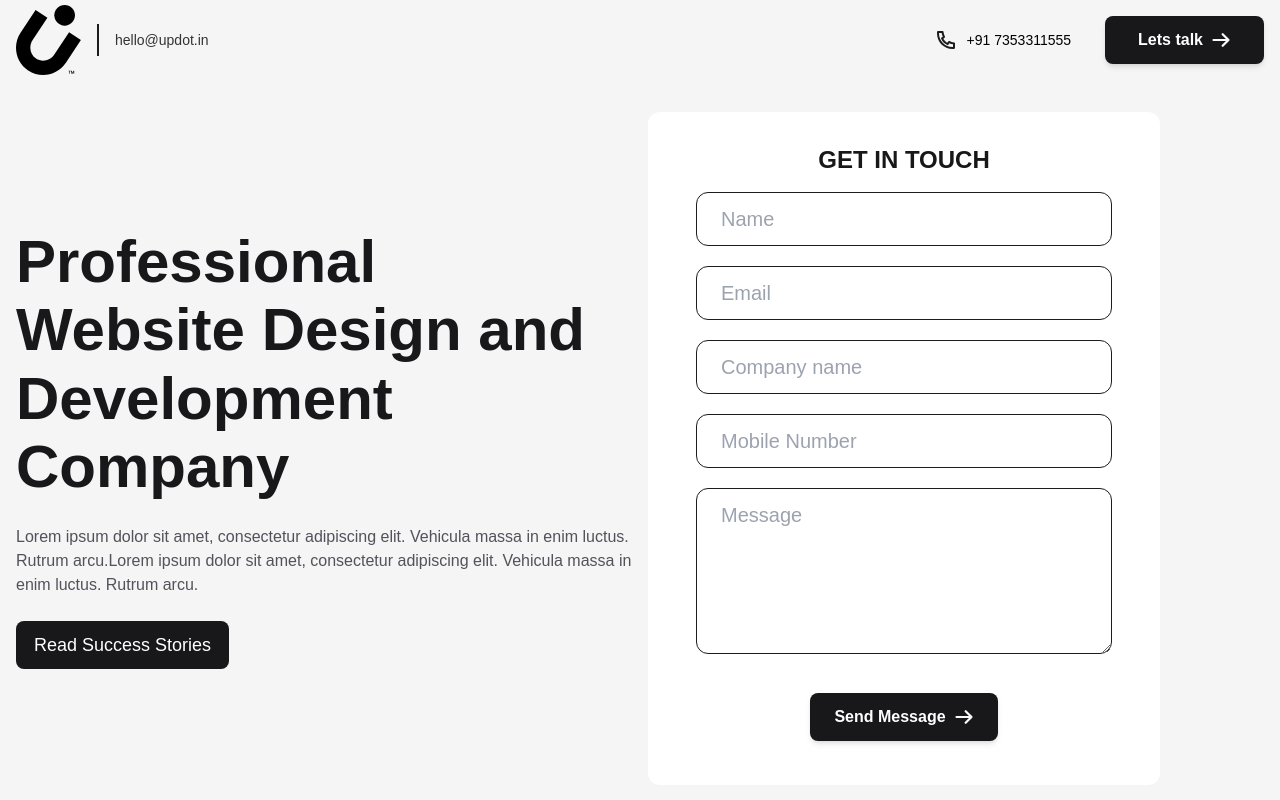
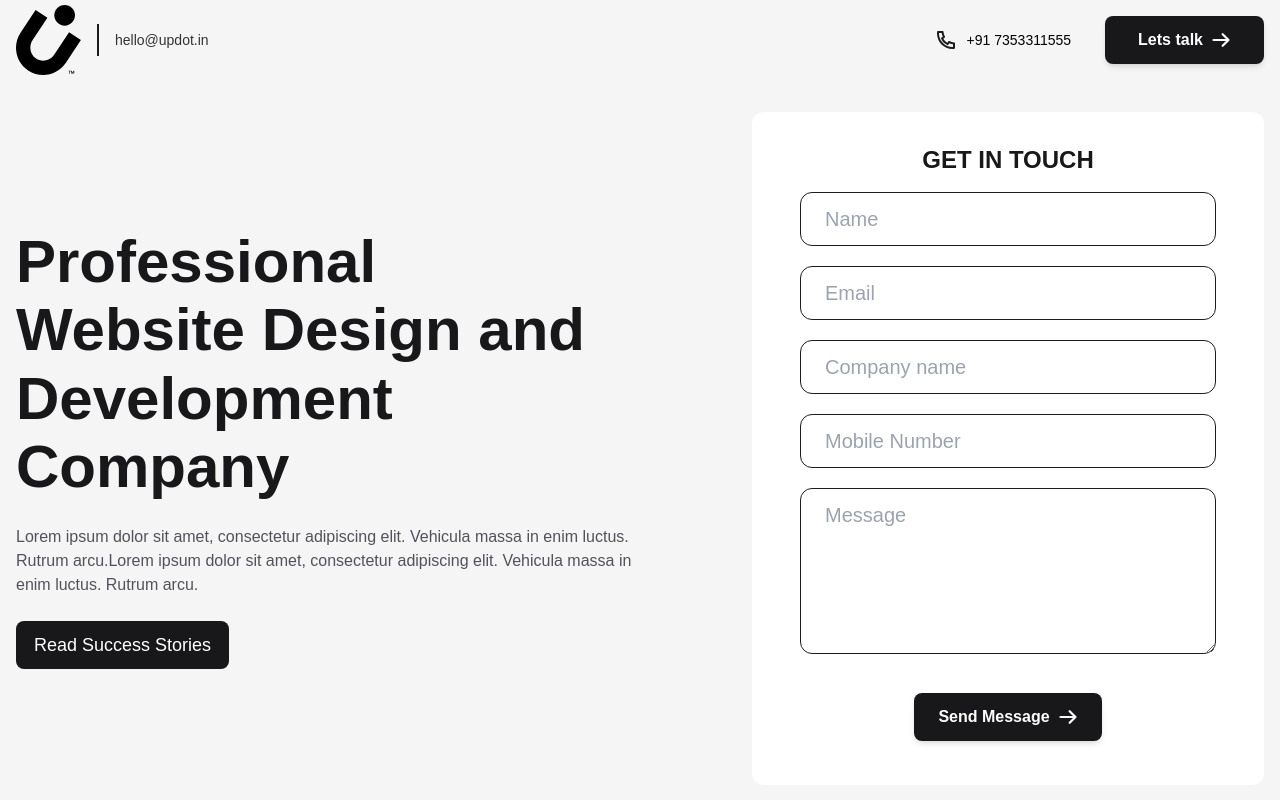
Before and after one commit to ShijuUpdot/updot_landing_page, a Next.js app: page / in a window 1280 px wide. Shown: the top 800 px of the page. Built offline with nearby package versions, Linux system fonts and the light colour scheme.

Commit message:
fix: hero section

```diff
--- a/components/Hero.js
+++ b/components/Hero.js
@@ -36,7 +36,7 @@ const Hero = () => {
             </Link>
           </div>
         </div>
-        <div className="flex flex-col justify-center items-start relative z-20">
+        <div className="flex flex-col justify-end items-start relative z-20">
           <HeroForm />
         </div>
       </div>
--- a/components/HeroForm.js
+++ b/components/HeroForm.js
@@ -10,7 +10,7 @@ const HeroForm = () => {
   const [message, setMessage] = useState('')
   const [status, setStatus] = useState('Submit')
   return (
-    <div className="flex flex-col justify-center items-start relative bg-white rounded-xl justify-self-center py-8 px-12 w-full max-w-lg">
+    <div className="flex flex-col justify-center items-start relative bg-white rounded-xl justify-self-center py-8 px-12 w-full max-w-lg ml-auto">
       <h3 className="uppercase text-2xl font-bold text-gray-900 text-center w-full pb-4">
         Get in Touch
       </h3>
```
